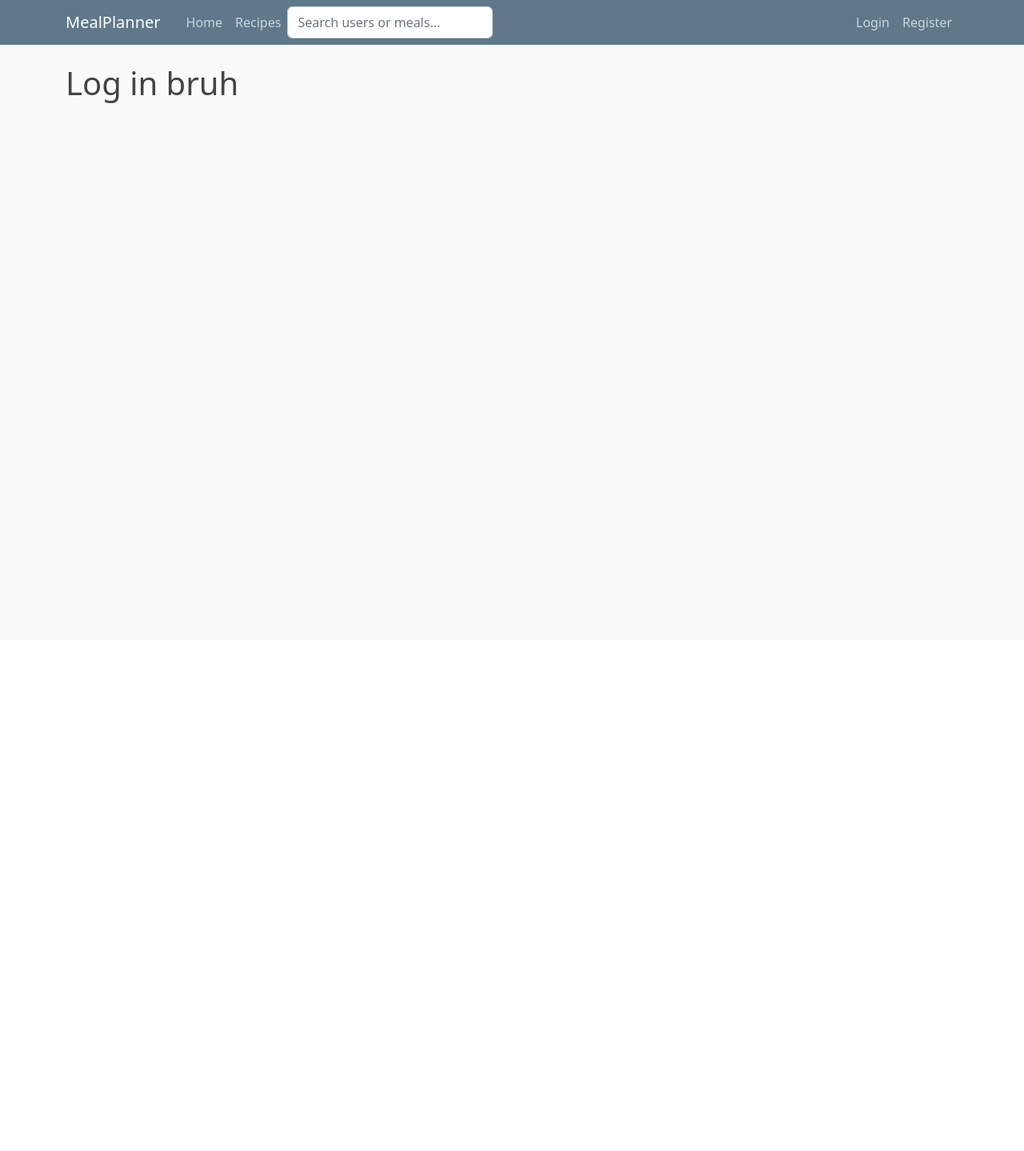
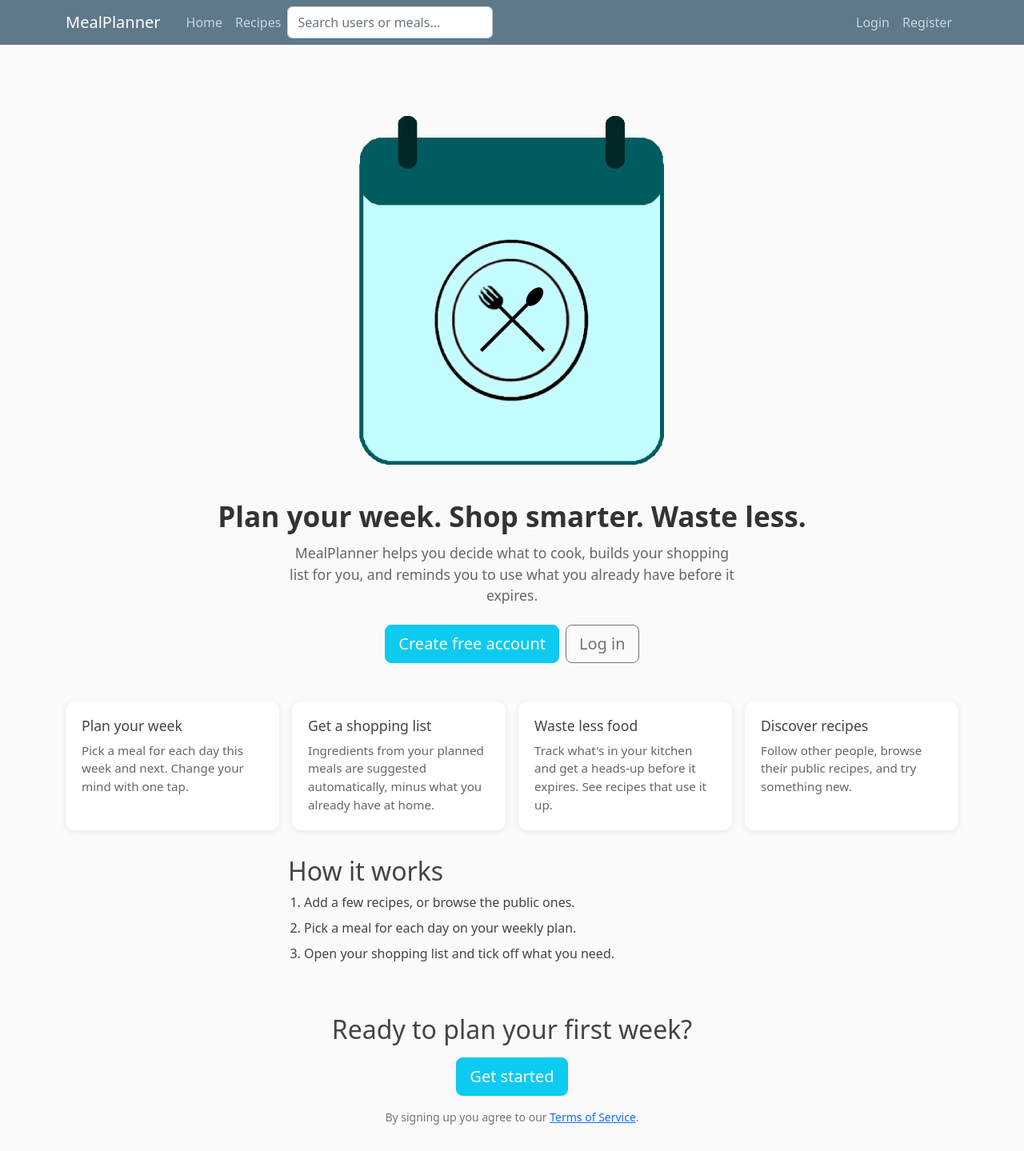
Before and after one commit to Dantes-bit/mealplanner, a Flask app: page / in a window 1280 px wide. Shown: the whole page at 80% size. Before the commit the page ends 129 px from the top, so only its background shows below. Run offline with Flask 3, Linux system fonts and the light colour scheme; data that the repository does not hold is empty.

Commit message:
Added onboarding screen for logged out users

```diff
--- a/mealplanner/main/routes.py
+++ b/mealplanner/main/routes.py
@@ -13,7 +13,8 @@ main = Blueprint('main', __name__)
 @main.route("/home")
 def home():
     if not current_user.is_authenticated:
-        return render_template('main/home.html')
+        featured = Meal.query.filter_by(visibility='public').order_by(Meal.id.desc()).limit(4).all()
+        return render_template('main/home.html', featured=featured)
     user = User.query.filter_by(username=current_user.username).first()
     days = ['monday', 'tuesday', 'wednesday', 'thursday', 'friday', 'saturday', 'sunday']
     day_meals = {}
--- a/mealplanner/static/main.css
+++ b/mealplanner/static/main.css
@@ -315,3 +315,87 @@ a.article-title:hover {
     background: rgba(200, 0, 0, 0.8);
     color: #ffffff;
 }
+
+.landing-hero {
+    text-align: center;
+    padding: 32px 8px;
+}
+
+.landing-title {
+    font-size: 2.2rem;
+    font-weight: 700;
+    color: #333333;
+    margin-bottom: 12px;
+}
+
+.landing-subtitle {
+    max-width: 560px;
+    margin: 0 auto 24px auto;
+    color: #666666;
+    font-size: 1.1rem;
+}
+
+.landing-features {
+    display: grid;
+    grid-template-columns: repeat(auto-fit, minmax(220px, 1fr));
+    gap: 16px;
+    margin: 16px 0 32px 0;
+}
+
+.landing-feature {
+    background: #ffffff;
+    border-radius: 12px;
+    box-shadow: 0 2px 8px rgba(0, 0, 0, 0.08);
+    padding: 20px;
+}
+
+.landing-feature h3 {
+    font-size: 1.1rem;
+    margin-bottom: 8px;
+}
+
+.landing-feature p {
+    margin: 0;
+    color: #666666;
+    font-size: 0.95rem;
+}
+
+.landing-steps {
+    max-width: 560px;
+    margin: 0 auto 32px auto;
+}
+
+.landing-steps ol {
+    padding-left: 20px;
+    color: #444444;
+}
+
+.landing-steps li {
+    margin-bottom: 8px;
+}
+
+.landing-recipes {
+    margin-bottom: 32px;
+}
+
+.landing-recipe-grid {
+    display: grid;
+    grid-template-columns: repeat(auto-fit, minmax(150px, 1fr));
+    gap: 16px;
+}
+
+.landing-recipe {
+    background: #ffffff;
+    border-radius: 12px;
+    box-shadow: 0 2px 8px rgba(0, 0, 0, 0.08);
+    padding: 12px;
+    text-align: center;
+}
+
+.landing-recipe img {
+    width: 100%;
+    max-width: 125px;
+    height: 125px;
+    object-fit: cover;
+    border-radius: 8px;
+}
--- a/mealplanner/templates/main/home.html
+++ b/mealplanner/templates/main/home.html
@@ -77,6 +77,68 @@
         </div>
     </div>
     {% else %}
-        <h1>Log in bruh</h1>
+        <section class="landing-hero">
+            <img src="{{ url_for('static', filename='icons/icon-512.png') }}">
+            <h1 class="landing-title">Plan your week. Shop smarter. Waste less.</h1>
+            <p class="landing-subtitle">
+                MealPlanner helps you decide what to cook, builds your shopping list for you,
+                and reminds you to use what you already have before it expires.
+            </p>
+            <div class="d-flex justify-content-center gap-2 flex-wrap">
+                <a class="btn btn-info btn-lg buttoncolor" href="{{ url_for('users.register') }}">Create free account</a>
+                <a class="btn btn-outline-secondary btn-lg" href="{{ url_for('users.login') }}">Log in</a>
+            </div>
+        </section>
+
+        <section class="landing-features">
+            <div class="landing-feature">
+                <h3>Plan your week</h3>
+                <p>Pick a meal for each day this week and next. Change your mind with one tap.</p>
+            </div>
+            <div class="landing-feature">
+                <h3>Get a shopping list</h3>
+                <p>Ingredients from your planned meals are suggested automatically, minus what you already have at home.</p>
+            </div>
+            <div class="landing-feature">
+                <h3>Waste less food</h3>
+                <p>Track what's in your kitchen and get a heads-up before it expires. See recipes that use it up.</p>
+            </div>
+            <div class="landing-feature">
+                <h3>Discover recipes</h3>
+                <p>Follow other people, browse their public recipes, and try something new.</p>
+            </div>
+        </section>
+
+        <section class="landing-steps">
+            <h2>How it works</h2>
+            <ol>
+                <li>Add a few recipes, or browse the public ones.</li>
+                <li>Pick a meal for each day on your weekly plan.</li>
+                <li>Open your shopping list and tick off what you need.</li>
+            </ol>
+        </section>
+
+        {% if featured %}
+            <section class="landing-recipes">
+                <h2>Fresh from the community</h2>
+                <div class="landing-recipe-grid">
+                    {% for meal in featured %}
+                        <div class="landing-recipe">
+                            <img src="{{ meal.image_file if meal.image_file.startswith('http') else url_for('static', filename='meal_pics/' + meal.image_file) }}" alt="{{ meal.name }}">
+                            <p class="meal-text">{{ meal.name }}</p>
+                            <p class="text-muted small mb-0">ETA: {{ meal.time }}</p>
+                        </div>
+                    {% endfor %}
+                </div>
+            </section>
+        {% endif %}
+
+        <section class="landing-hero">
+            <h2>Ready to plan your first week?</h2>
+            <a class="btn btn-info btn-lg buttoncolor mt-2" href="{{ url_for('users.register') }}">Get started</a>
+            <p class="text-muted small mt-3 mb-0">
+                By signing up you agree to our <a href="{{ url_for('main.terms') }}">Terms of Service</a>.
+            </p>
+        </section>
     {% endif %}
 {% endblock content %}
```
